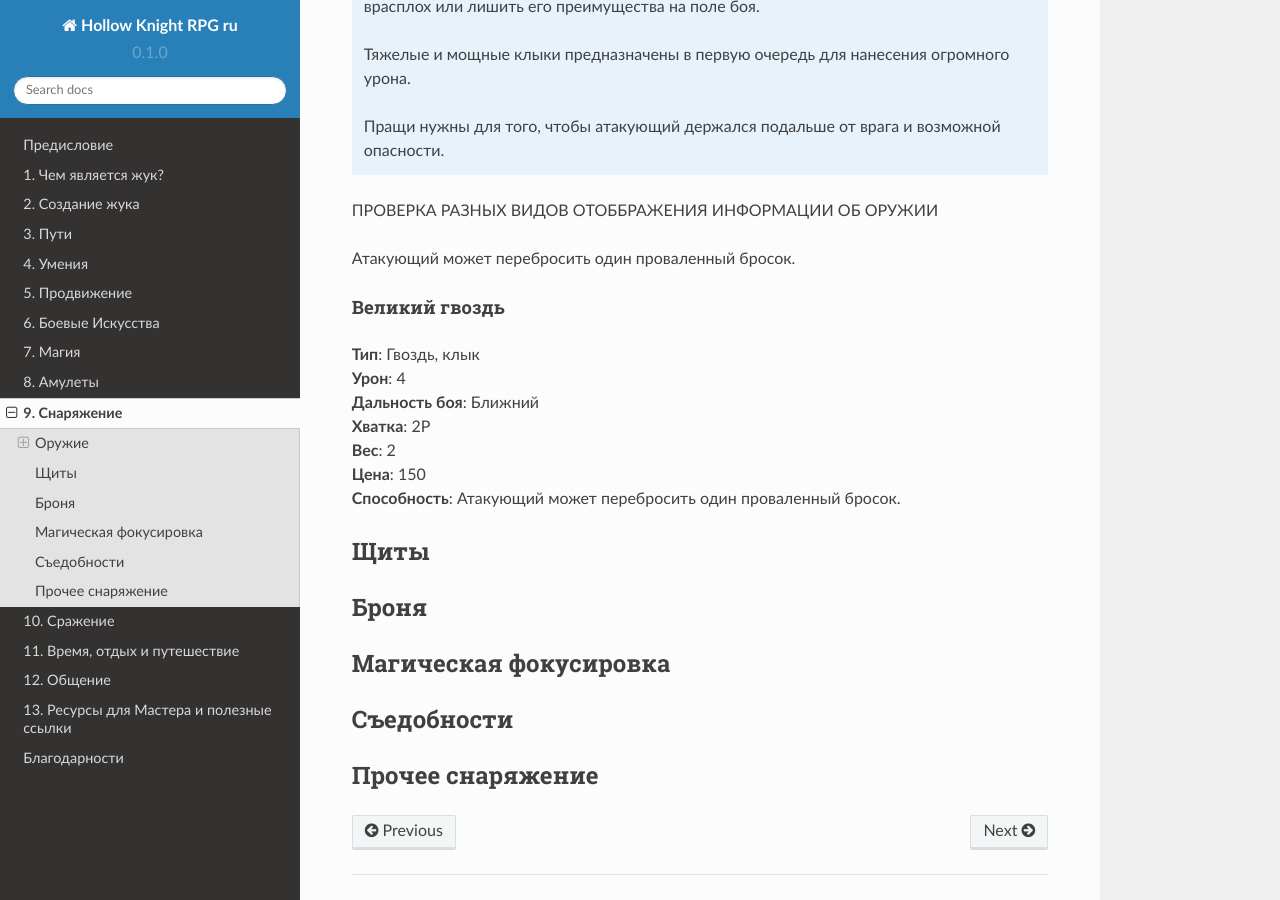
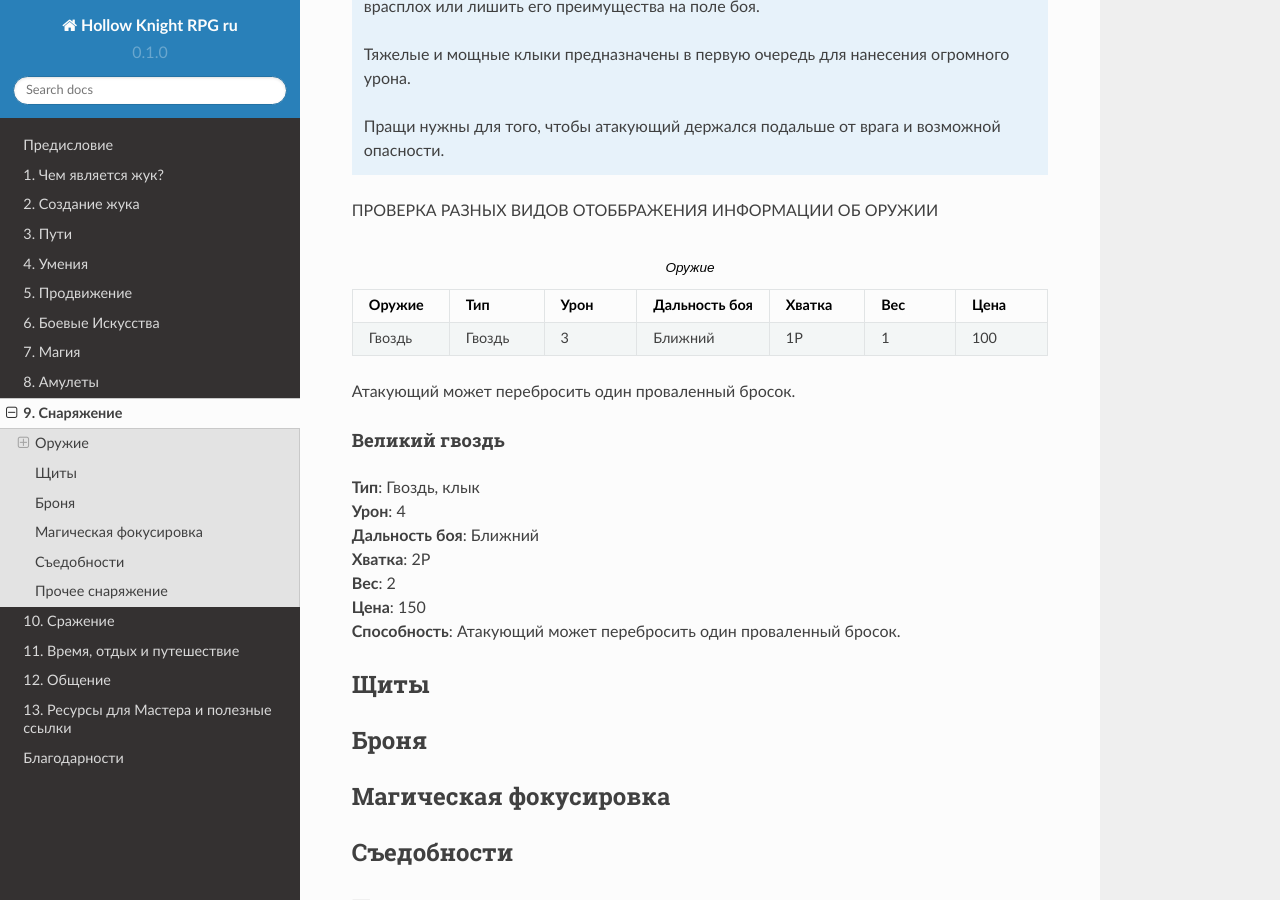
Before and after one commit to LazySelkie/hollow-knight-rpg-ru, a Sphinx documentation site: the page built from docs/source/equipment.rst, in a window 1280 px wide and 900 px high, scrolled down 1642 px. Built offline with Sphinx 7.4.7 and the Read the Docs theme 2.0.0, drawn with Linux system fonts in a browser that asks for light colours; part of the change alters nothing that is shown.

```diff
--- a/docs/source/equipment.rst
+++ b/docs/source/equipment.rst
@@ -59,7 +59,7 @@
 ПРОВЕРКА РАЗНЫХ ВИДОВ ОТОББРАЖЕНИЯ ИНФОРМАЦИИ ОБ ОРУЖИИ
 
 .. list-table:: Оружие
-   :widths: 20 50
+   :widths: 50 50 50 50 50 50 50
    :header-rows: 1
 
    * - Оружие
```
